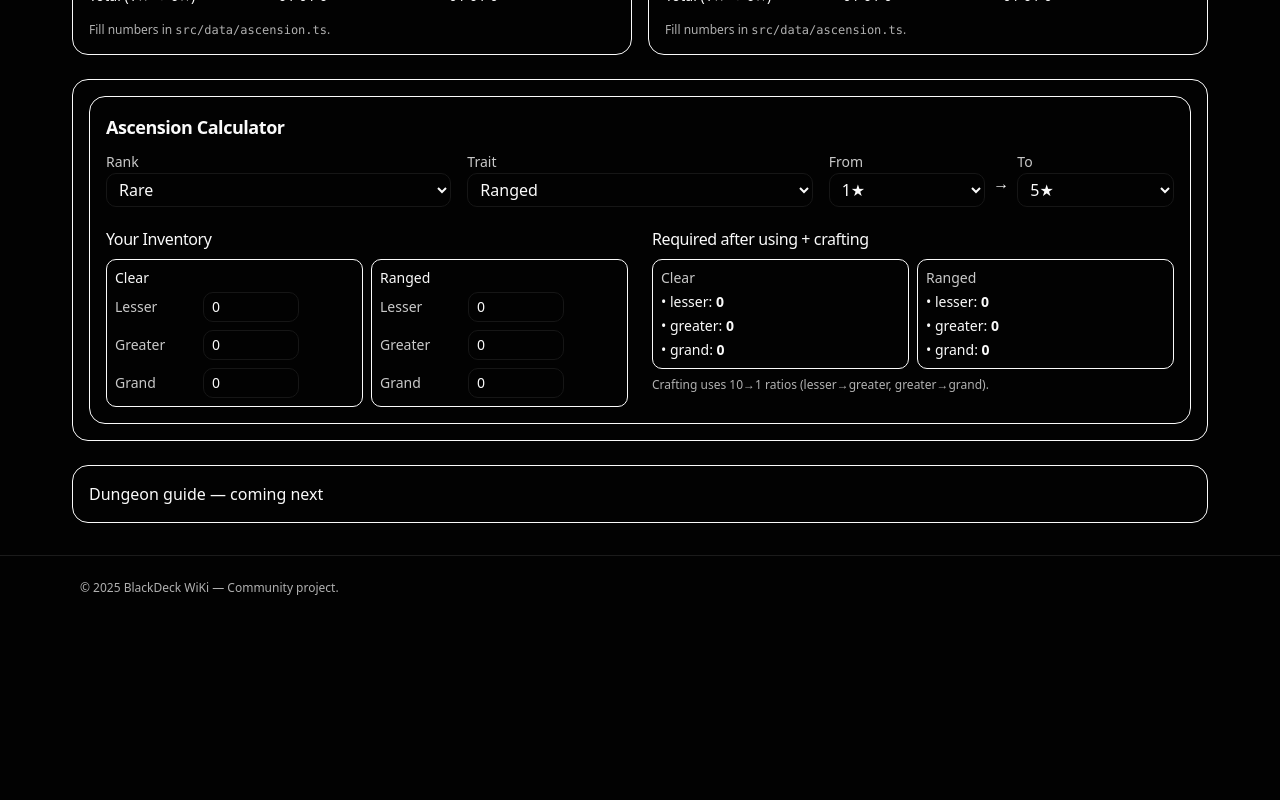
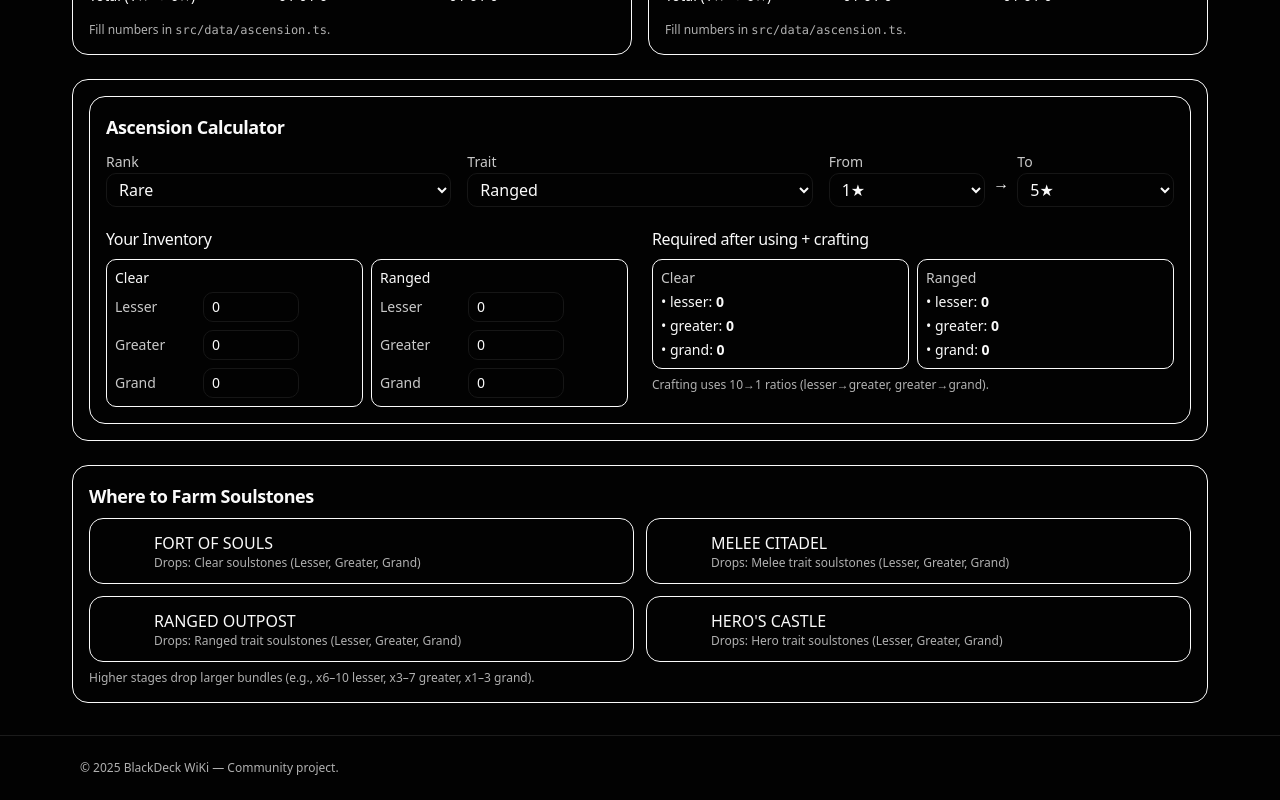
Before and after one commit to shahenwaz/blackdeck_wiki, a Next.js app: page /progression/ascension in a window 1280 px wide. Shown: the part 889-1689 px from the top of the page. Before the commit the page ends 1509 px from the top, so only its background shows below. Built offline with nearby package versions, Linux system fonts and the light colour scheme.

Commit message:
feat(ascension): add dungeon farming guide

```diff
--- a/app/(root)/progression/ascension/page.tsx
+++ b/app/(root)/progression/ascension/page.tsx
@@ -1,5 +1,6 @@
 import AscensionTable from "@/components/progression/AscensionTable";
 import AscensionCalculator from "@/components/progression/AscensionCalculator";
+import DungeonGuide from "@/components/progression/DungeonGuide";
 
 export const metadata = {
   title: "Ascension — BlackDeck WiKi",
@@ -31,7 +32,7 @@ export default function Page() {
       <div className="rounded-2xl border p-4">
         <AscensionCalculator />
       </div>
-      <div className="rounded-2xl border p-4">Dungeon guide — coming next</div>
+      <DungeonGuide />
     </main>
   );
 }
--- /dev/null
+++ b/components/progression/DungeonGuide.tsx
@@ -0,0 +1,31 @@
+"use client";
+import { DUNGEONS } from "@/src/data/ascension";
+
+export default function DungeonGuide() {
+  return (
+    <div className="rounded-2xl border p-4">
+      <h3 className="text-lg font-semibold mb-2">Where to Farm Soulstones</h3>
+      <div className="grid md:grid-cols-2 gap-3">
+        {Object.entries(DUNGEONS).map(([k, d]) => (
+          <div
+            key={k}
+            className="flex items-center gap-3 p-3 rounded-xl border"
+          >
+            <div className="size-10 rounded-md bg-[hsl(var(--muted))]" />
+            <div>
+              <div className="font-medium">{d.name}</div>
+              <div className="text-xs opacity-70">
+                Drops: {k === "Clear" ? "Clear" : `${k} trait`} soulstones
+                (Lesser, Greater, Grand)
+              </div>
+            </div>
+          </div>
+        ))}
+      </div>
+      <p className="text-xs opacity-70 mt-2">
+        Higher stages drop larger bundles (e.g., x6–10 lesser, x3–7 greater,
+        x1–3 grand).
+      </p>
+    </div>
+  );
+}
```
